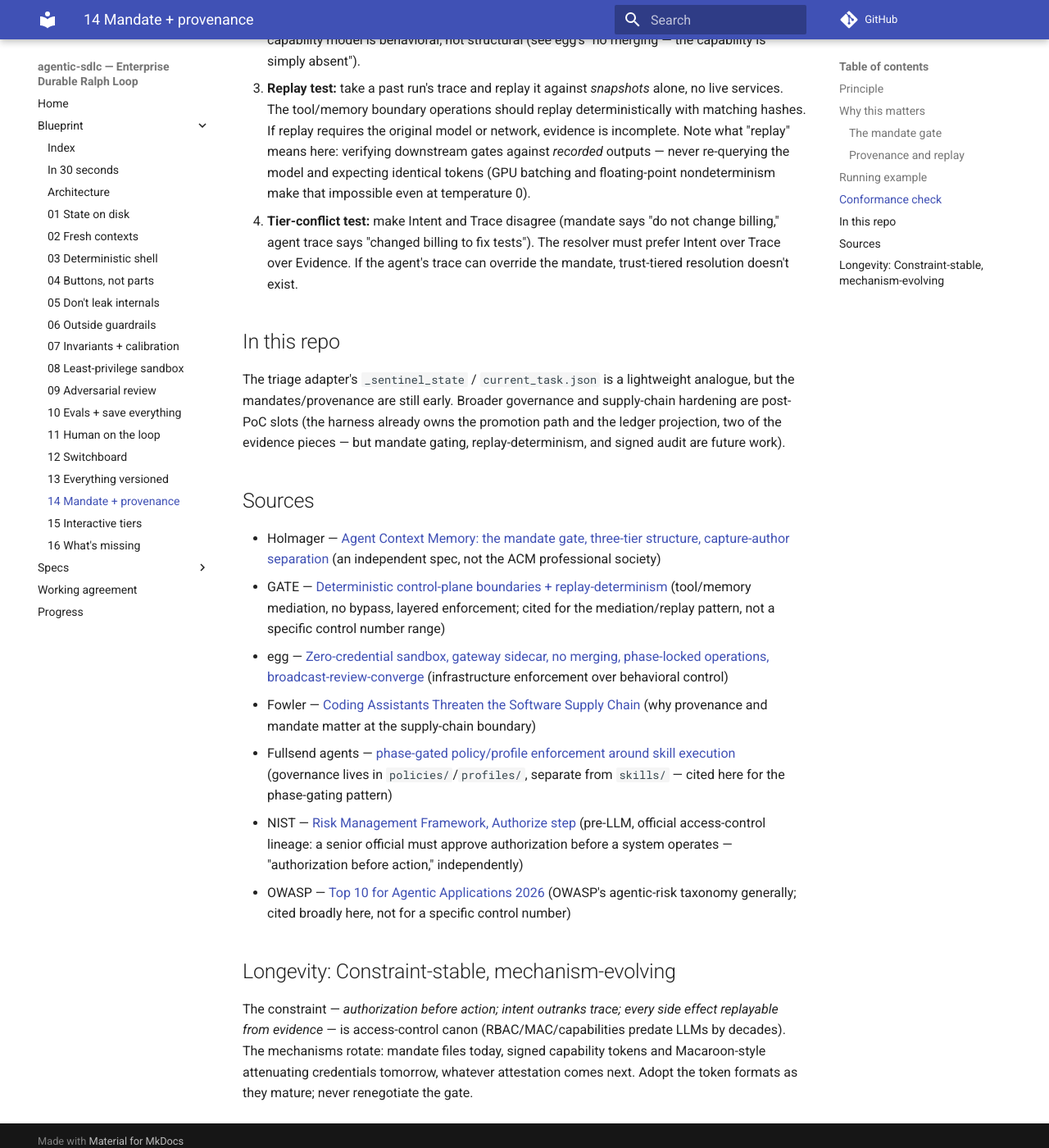
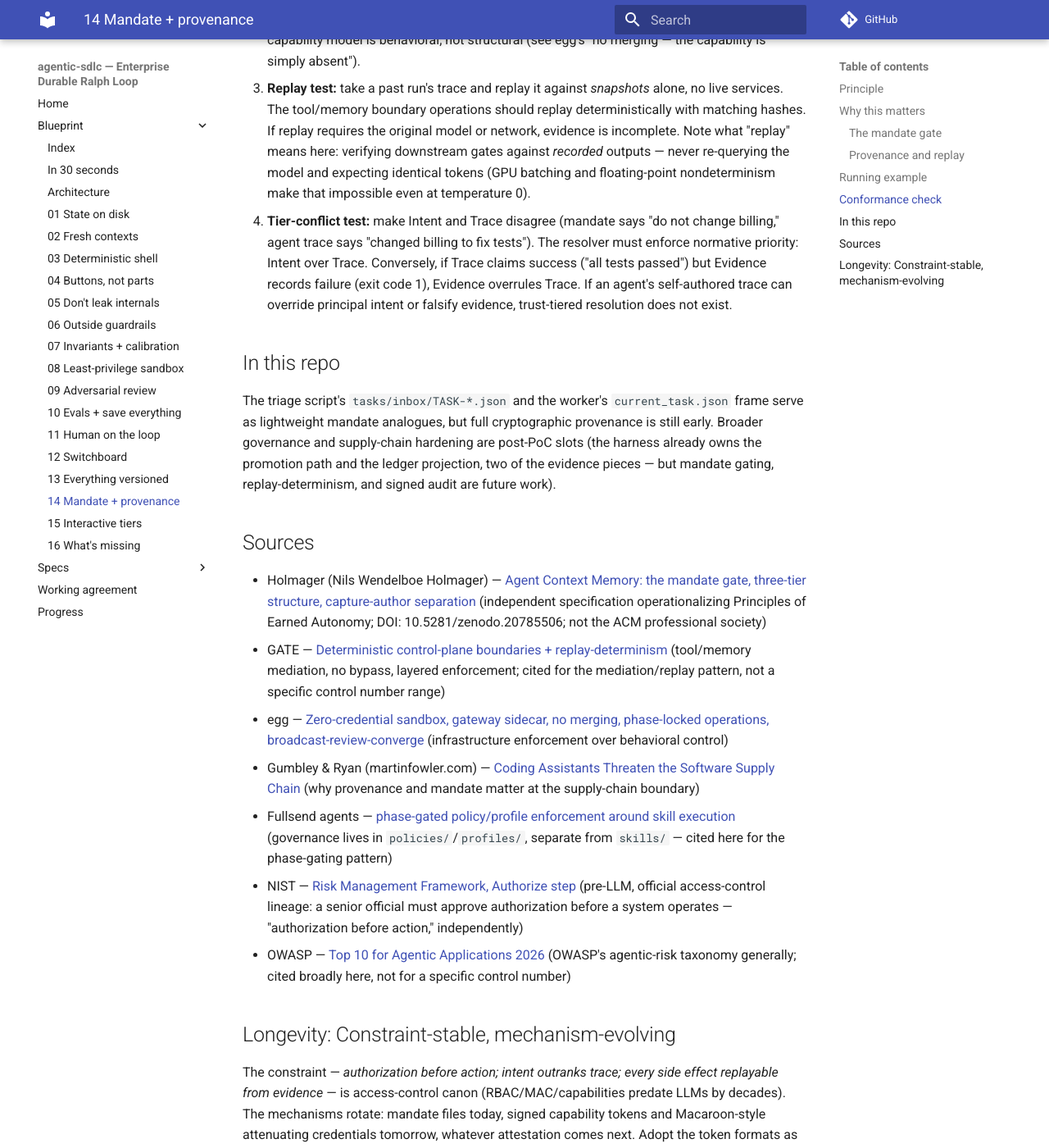
Before and after one commit to johwes/agentic-sdlc, an MkDocs documentation site: the page built from docs/blueprint/14-mandate-and-provenance.md, in a window 1280 px wide and 1400 px high, scrolled down 2007 px. Shown: the whole window at 82% size. Built offline with MkDocs 1.6.1 and Material for MkDocs 9.7.7, drawn with Linux system fonts in a browser that asks for light colours; comment, search, counter and statistics services are not loaded.

Commit message:
docs(blueprint): apply factor-14 review (ghost ref, attribution, tier-conflict)

```diff
--- a/docs/blueprint/14-mandate-and-provenance.md
+++ b/docs/blueprint/14-mandate-and-provenance.md
@@ -37,18 +37,18 @@ The rate-limit ticket can only be worked because `destination.md` ("Implement ra
 1. **Mandate-gate test:** delete `destination.md` (or your equivalent intent file) and try to start an agent session. It must refuse to begin — no fallback, no auto-generated mandate. If it starts anyway, the session is unauthorized by definition.
 2. **No-bypass test:** attempt a side-effecting operation (e.g. a file write or a PR creation) that deliberately skips the harness — direct SDK call, raw `gh` invocation, network shortcut. It must be blocked or absent. If the agent can merge because "merge endpoint exists," the capability model is behavioral, not structural (see egg's "no merging — the capability is simply absent").
 3. **Replay test:** take a past run's trace and replay it against *snapshots* alone, no live services. The tool/memory boundary operations should replay deterministically with matching hashes. If replay requires the original model or network, evidence is incomplete. Note what "replay" means here: verifying downstream gates against *recorded* outputs — never re-querying the model and expecting identical tokens (GPU batching and floating-point nondeterminism make that impossible even at temperature 0).
-4. **Tier-conflict test:** make Intent and Trace disagree (mandate says "do not change billing," agent trace says "changed billing to fix tests"). The resolver must prefer Intent over Trace over Evidence. If the agent's trace can override the mandate, trust-tiered resolution doesn't exist.
+4. **Tier-conflict test:** make Intent and Trace disagree (mandate says "do not change billing," agent trace says "changed billing to fix tests"). The resolver must enforce normative priority: Intent over Trace. Conversely, if Trace claims success ("all tests passed") but Evidence records failure (exit code 1), Evidence overrules Trace. If an agent's self-authored trace can override principal intent or falsify evidence, trust-tiered resolution does not exist.
 
 ## In this repo
 
-The triage adapter's `_sentinel_state` / `current_task.json` is a lightweight analogue, but the mandates/provenance are still early. Broader governance and supply-chain hardening are post-PoC slots (the harness already owns the promotion path and the ledger projection, two of the evidence pieces — but mandate gating, replay-determinism, and signed audit are future work).
+The triage script's `tasks/inbox/TASK-*.json` and the worker's `current_task.json` frame serve as lightweight mandate analogues, but full cryptographic provenance is still early. Broader governance and supply-chain hardening are post-PoC slots (the harness already owns the promotion path and the ledger projection, two of the evidence pieces — but mandate gating, replay-determinism, and signed audit are future work).
 
 ## Sources
 
-- Holmager — [Agent Context Memory: the mandate gate, three-tier structure, capture-author separation](https://github.com/ntholm86/agent-context-memory) (an independent spec, not the ACM professional society)
+- Holmager (Nils Wendelboe Holmager) — [Agent Context Memory: the mandate gate, three-tier structure, capture-author separation](https://github.com/ntholm86/agent-context-memory) (independent specification operationalizing Principles of Earned Autonomy; DOI: 10.5281/zenodo.20785506; not the ACM professional society)
 - GATE — [Deterministic control-plane boundaries + replay-determinism](https://deterministicagents.ai/) (tool/memory mediation, no bypass, layered enforcement; cited for the mediation/replay pattern, not a specific control number range)
 - egg — [Zero-credential sandbox, gateway sidecar, no merging, phase-locked operations, broadcast-review-converge](https://github.com/jwbron/egg) (infrastructure enforcement over behavioral control)
-- Fowler — [Coding Assistants Threaten the Software Supply Chain](https://martinfowler.com/articles/exploring-gen-ai/software-supply-chain-attack-surface.html) (why provenance and mandate matter at the supply-chain boundary)
+- Gumbley & Ryan (martinfowler.com) — [Coding Assistants Threaten the Software Supply Chain](https://martinfowler.com/articles/exploring-gen-ai/software-supply-chain-attack-surface.html) (why provenance and mandate matter at the supply-chain boundary)
 - Fullsend agents — [phase-gated policy/profile enforcement around skill execution](https://github.com/fullsend-ai/agents) (governance lives in `policies/`/`profiles/`, separate from `skills/` — cited here for the phase-gating pattern)
 - NIST — [Risk Management Framework, Authorize step](https://csrc.nist.gov/Projects/risk-management/about-rmf/authorize-step) (pre-LLM, official access-control lineage: a senior official must approve authorization before a system operates — "authorization before action," independently)
 - OWASP — [Top 10 for Agentic Applications 2026](https://genai.owasp.org/resource/owasp-top-10-for-agentic-applications-for-2026/) (OWASP's agentic-risk taxonomy generally; cited broadly here, not for a specific control number)
```
